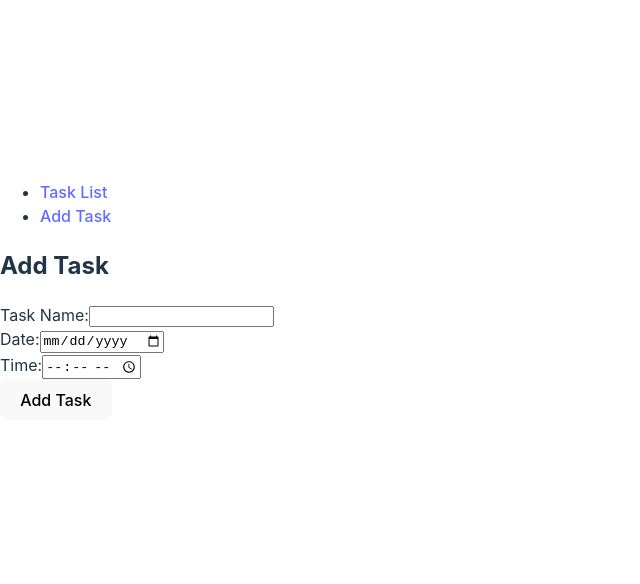
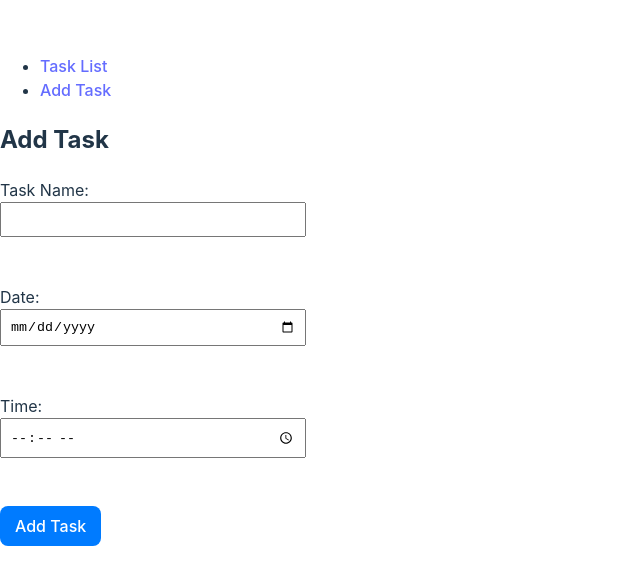
Before and after one commit to JaronMorren/ListaDeTarefas, a React (Vite) app in the folder lista-de-tarefas/: page /add-task in a window 1280 px wide. Shown: the part 108-692 px from the top of the page, without its empty margins (0-640 px from the left). Built offline with nearby package versions, Linux system fonts and the light colour scheme.

Commit message:
Added styled components

```diff
--- a/lista-de-tarefas/src/components/TaskForm.tsx
+++ b/lista-de-tarefas/src/components/TaskForm.tsx
@@ -1,5 +1,6 @@
 import React, { useState } from 'react';
 import Task from '../interfaces/interface';
+import { Button, FormContainer, Input, Label } from '../styles/TaskFormStyles';
 
 interface TaskFormProps {
   onTaskAdd: (task: Task) => void;
@@ -38,25 +39,25 @@ const TaskForm: React.FC<TaskFormProps> = ({ onTaskAdd }) => {
   };
 
   return (
-    <form onSubmit={handleSubmit}>
+    <FormContainer onSubmit={handleSubmit}>
       <h2>Add Task</h2>
-      <label>
+      <Label>
         Task Name:
-        <input type="text" value={taskName} onChange={(e) => setTaskName(e.target.value)} />
-      </label>
+        <Input type="text" value={taskName} onChange={(e) => setTaskName(e.target.value)} />
+      </Label>
       <br />
-      <label>
+      <Label>
         Date:
-        <input type="date" value={taskDate} onChange={(e) => setTaskDate(e.target.value)} />
-      </label>
+        <Input type="date" value={taskDate} onChange={(e) => setTaskDate(e.target.value)} />
+      </Label>
       <br />
-      <label>
+      <Label>
         Time:
-        <input type="time" value={taskTime} onChange={(e) => setTaskTime(e.target.value)} />
-      </label>
+        <Input type="time" value={taskTime} onChange={(e) => setTaskTime(e.target.value)} />
+      </Label>
       <br />
-      <button type="submit">Add Task</button>
-    </form>
+      <Button type="submit">Add Task</Button>
+    </FormContainer>
   );
 };
 
--- a/lista-de-tarefas/src/components/TaskList.tsx
+++ b/lista-de-tarefas/src/components/TaskList.tsx
@@ -1,5 +1,6 @@
 import React from 'react';
 import Task from '../interfaces/interface';
+import { CompleteButton, ListContainer, TaskItem } from '../styles/TaskListStyles';
 
 interface TaskListProps {
   tasks: Task[];
@@ -14,17 +15,17 @@ const TaskList: React.FC<TaskListProps> = ({ tasks, onTaskComplete }) => {
     onTaskComplete(taskId);
 };
   return (
-    <div>
+    <ListContainer>
       <h2>Task List</h2>
       <ul>
         {tasks.map((task) => (
-          <li key={task.id}>
+          <TaskItem key={task.id}>
             <strong>{task.name}</strong> - {task.date.toDateString()}, {task.time}
-            <button onClick={() => handleCompleteTask(task.id)}>Complete</button>
-          </li>
+            <CompleteButton onClick={() => handleCompleteTask(task.id)}>Complete</CompleteButton>
+          </TaskItem>
         ))}
       </ul>
-    </div>
+    </ListContainer>
   );
 };
 
--- /dev/null
+++ b/lista-de-tarefas/src/styles/TaskFormStyles.tsx
@@ -0,0 +1,25 @@
+import styled from 'styled-components';
+
+export const FormContainer = styled.form`
+  max-width: 400px;
+  margin: auto;
+`;
+
+export const Label = styled.label`
+  display: block;
+  margin-bottom: 8px;
+`;
+
+export const Input = styled.input`
+  width: 100%;
+  padding: 8px;
+  margin-bottom: 16px;
+`;
+
+export const Button = styled.button`
+  background-color: #007bff;
+  color: #fff;
+  padding: 10px 15px;
+  border: none;
+  cursor: pointer;
+`;
--- /dev/null
+++ b/lista-de-tarefas/src/styles/TaskListStyles.tsx
@@ -0,0 +1,20 @@
+import styled from 'styled-components';
+
+export const ListContainer = styled.div`
+  max-width: 600px;
+  margin: auto;
+`;
+
+export const TaskItem = styled.li`
+  list-style: none;
+  margin-bottom: 16px;
+`;
+
+export const CompleteButton = styled.button`
+  background-color: #28a745;
+  color: #fff;
+  padding: 6px 10px;
+  border: none;
+  cursor: pointer;
+  margin-left: 8px;
+`;
```
